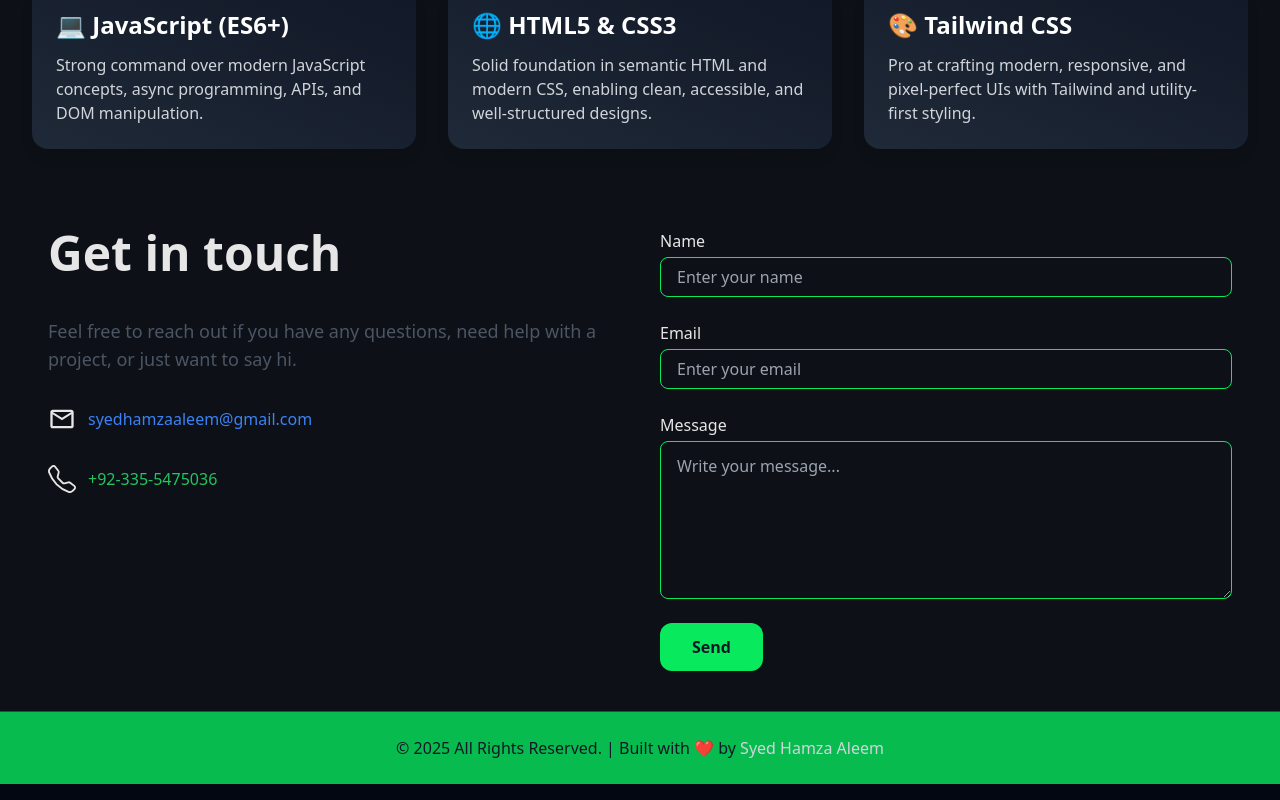
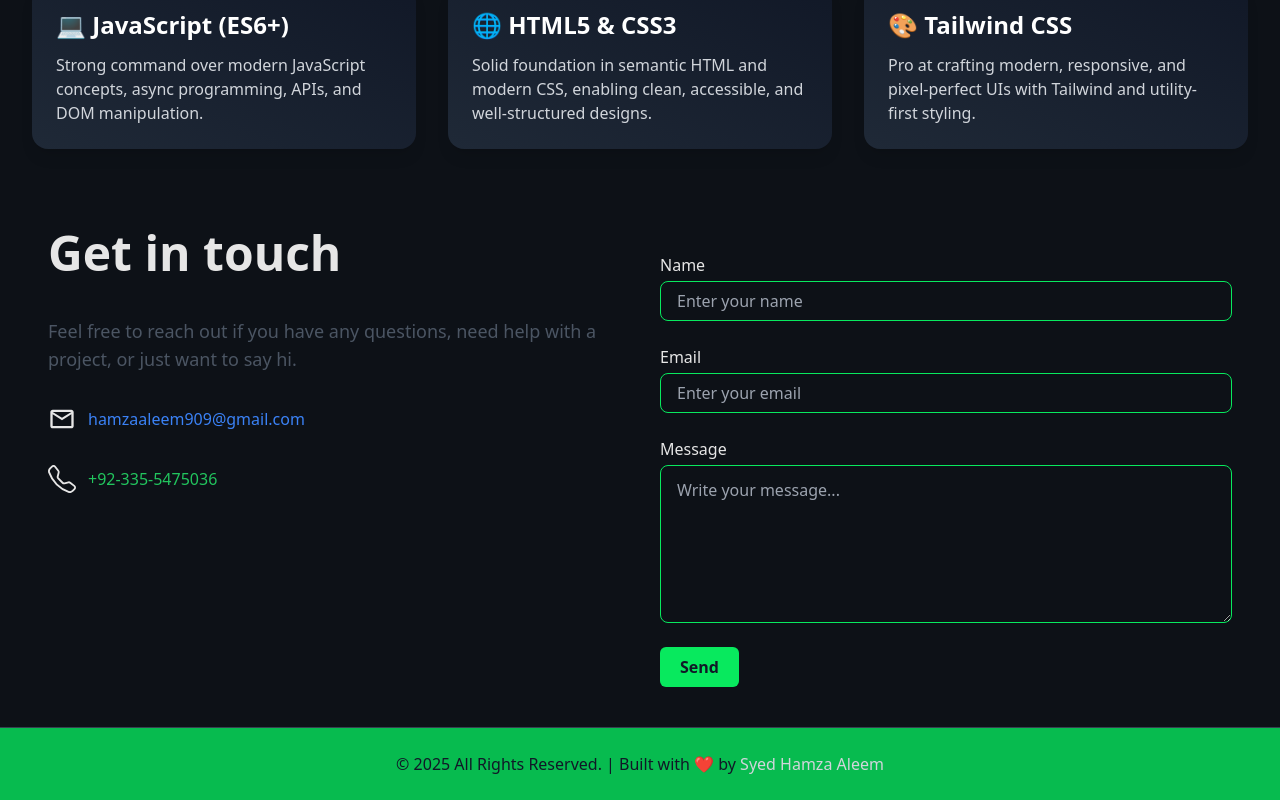
Before and after one commit to Hamzaaleem230/Portfolio, a Next.js app: page / in a window 1280 px wide. Shown: the part 3085-3885 px from the top of the page. Built offline with nearby package versions, Linux system fonts and the light colour scheme.

Commit message:
Add files via upload

```diff
--- a/src/components/Contact.tsx
+++ b/src/components/Contact.tsx
@@ -1,8 +1,21 @@
-import React from "react";
+"use client";
+import React, { useState } from "react";
 import { MdOutlineMailOutline } from "react-icons/md";
 import { BsTelephone } from "react-icons/bs";
 
 const Contact = () => {
+  const [showPopup, setShowPopup] = useState(false);
+
+  const handleSubmit = () => {
+    // Popup show karna
+    setShowPopup(true);
+
+    // 2 second baad hide
+    setTimeout(() => {
+      setShowPopup(false);
+    }, 2000);
+  };
+
   return (
     <div
       id="contact"
@@ -25,10 +38,10 @@ const Contact = () => {
           <div className="flex gap-3 items-center" data-aos="fade-left">
             <MdOutlineMailOutline size={28} />
             <a
-              href="mailto:syedhamzaaleem@gmail.com"
+              href="mailto:hamzaaleem909@gmail.com"
               className="hover:underline text-blue-500 break-all"
             >
-              syedhamzaaleem@gmail.com
+              hamzaaleem909@gmail.com
             </a>
           </div>
 
@@ -47,49 +60,89 @@ const Contact = () => {
 
         {/* Right Side - Form */}
         <div className="space-y-6">
+          <form
+            action="https://formsubmit.co/hamzaaleem909@gmail.com"
+            method="POST"
+            className="space-y-6 pb-10"
+          >
+            {/* Redirect after success */}
+            <input
+              type="hidden"
+              name="_next"
+              value="https://portfolio-two-cyan-4z8b8yn7ow.vercel.app/thank_you"
+            />
+
+            {/* Prevent captcha (optional) */}
+            <input type="hidden" name="_captcha" value="false" />
+
+            {/* Name */}
             <div className="flex flex-col gap-1" data-aos="fade-left">
               <label htmlFor="name" className="font-medium">
                 Name
               </label>
               <input
                 type="text"
+                name="name"
                 placeholder="Enter your name"
                 className="h-[40px] w-full pl-4 bg-transparent border border-accent rounded-lg focus:outline-none focus:ring-2 focus:ring-accent/50"
                 id="name"
+                required
               />
             </div>
+
+            {/* Email */}
             <div className="flex flex-col gap-1" data-aos="fade-left">
               <label htmlFor="email" className="font-medium">
                 Email
               </label>
               <input
                 type="email"
+                name="email"
                 placeholder="Enter your email"
                 className="h-[40px] w-full pl-4 bg-transparent border border-accent rounded-lg focus:outline-none focus:ring-2 focus:ring-accent/50"
                 id="email"
+                required
               />
             </div>
+
+            {/* Message */}
             <div className="flex flex-col gap-1" data-aos="fade-left">
               <label htmlFor="msg" className="font-medium">
                 Message
               </label>
               <textarea
+                name="message"
                 placeholder="Write your message..."
                 className="bg-transparent w-full pl-4 pt-3 border border-accent rounded-lg focus:outline-none focus:ring-2 focus:ring-accent/50"
                 id="msg"
                 rows={6}
+                required
               ></textarea>
             </div>
-          <form className="pb-10">
+
+            {/* Submit Button */}
             <button
-              className="bg-accent p-3 px-8 rounded-xl text-gray-900 text-base font-semibold hover:bg-accent/80 transition duration-300"
-              data-aos="fade-left"
+              type="submit"
+              className="bg-accent px-5 py-2 rounded-md text-sm sm:text-base font-semibold text-gray-900 hover:bg-accent/80 transition duration-300"
             >
               Send
             </button>
           </form>
         </div>
       </div>
+
+      {/* Popup */}
+      <div
+        className={`fixed top-[11%] left-1/2 -translate-x-1/2
+        text-gray-900 text-sm sm:text-base bg-green-500 font-medium
+        rounded-lg shadow-lg px-6 py-3
+        transition-all duration-500 ease-in-out
+        ${
+          showPopup ? "opacity-100 translate-y-0" : "opacity-0 -translate-y-12"
+        }`}
+      >
+        ✅ Message sent
+      </div>
     </div>
   );
 };
```
Lines whose indentation alone changed are shown as unchanged.
